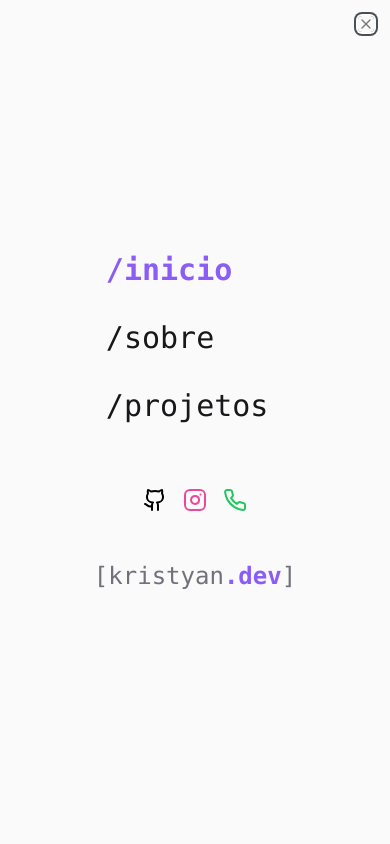
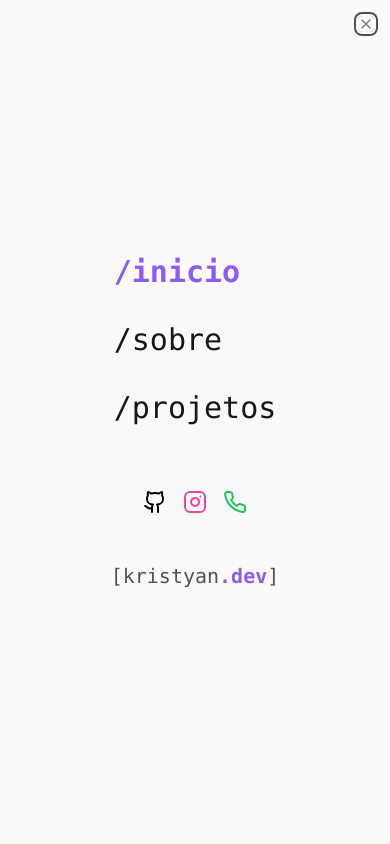
Before and after one commit to kristyancarvalho/portfolio, a React (Vite) app: page / in a window 390 px wide. Both pictures are taken after a click on the button 338 px from the left and 36 px from the top of the page. Shown: the top 844 px of the page. Built offline with nearby package versions, Linux system fonts and the light colour scheme.

Commit message:
refact: logo resize on mobile

```diff
--- a/src/components/logo.tsx
+++ b/src/components/logo.tsx
@@ -6,9 +6,9 @@ interface LogoProps {
 export function Logo({ theme }: LogoProps) {
     return (
         <Link key="home" to="/">
-            <code className={`text-2xl
+            <code className={`lg:text-2xl min-[320px]:text-xl
                 ${
-                    theme === 'light' ? 'text-zinc-500' : 'dark:text-white'
+                    theme === 'light' ? 'text-zinc-600' : 'dark:text-white'
                  }`}>
                     [kristyan<strong className='text-bold text-violet-500'>.dev</strong>]
             </code>
--- a/src/components/navigation.tsx
+++ b/src/components/navigation.tsx
@@ -94,7 +94,7 @@ export function NavigationBar({ theme, toggleTheme }: NavigationBarProps) {
                 <div className='flex gap-4 text-sm items-center justify-center mt-8'>
                   <SocialMedia theme={theme} />
                 </div>
-                <div className='mt-4'>
+                <div className='mt-4 w-full flex items-center justify-center'>
                   <Logo theme={theme}/>
                 </div>
               </div>
```
